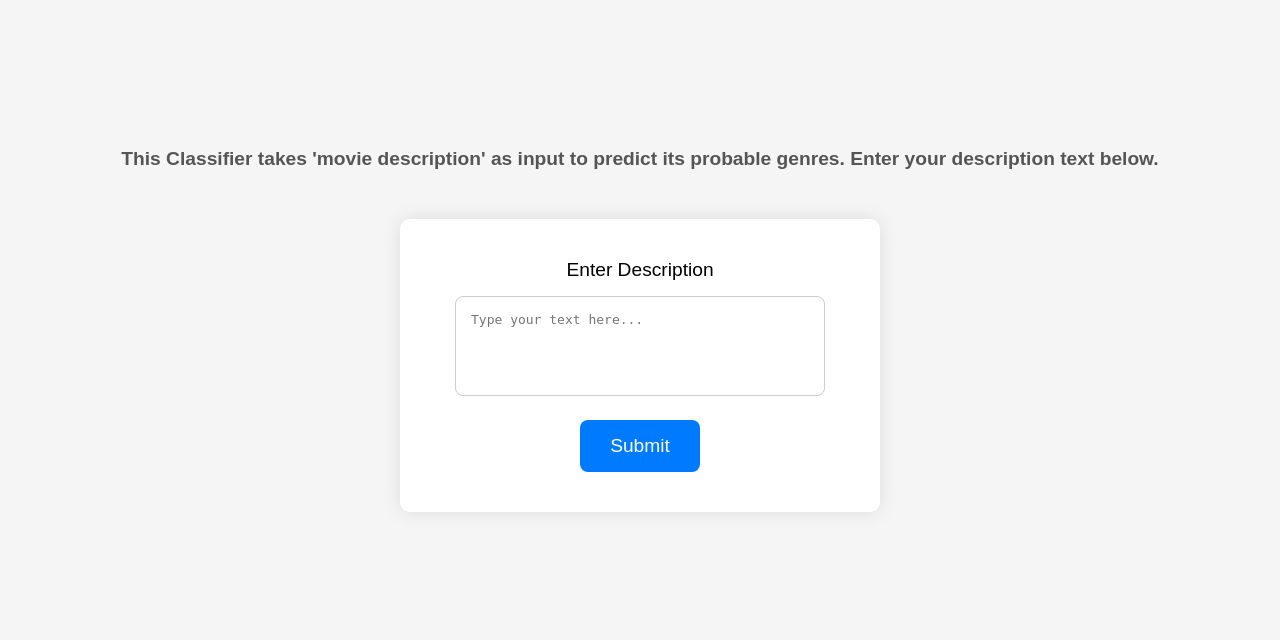
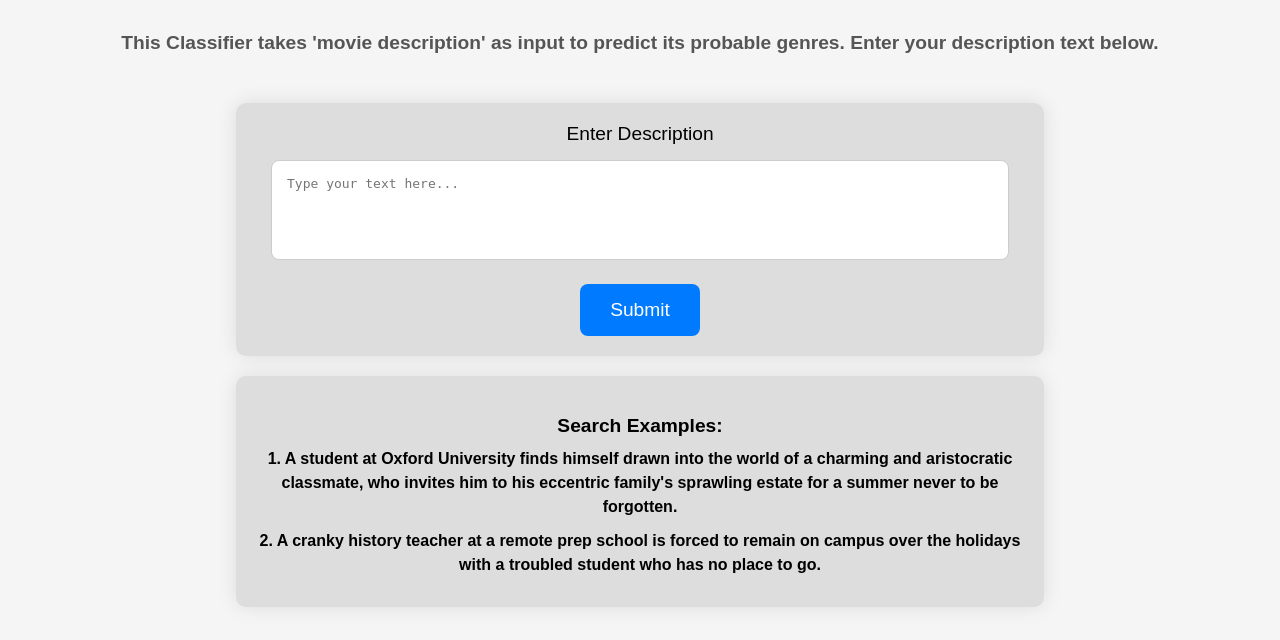
Before and after one commit to moinul-hossain-dhrubo/MultiLabel-Movie-Genre-Classifier, a Flask app: page / in a window 1280 px wide. Shown: the part 165-805 px from the top of the page. Run offline with Flask 3, Linux system fonts and the light colour scheme.

Commit message:
update index.html

```diff
--- a/templates/index.html
+++ b/templates/index.html
@@ -37,13 +37,15 @@
             font-weight: bold;
         }
 
-        .form-wrapper {
-            background-color: #fff;
+        .form-wrapper,
+        .examples {
+            background-color: #ddd; /* Changed background color to gray */
             border-radius: 10px;
             box-shadow: 0 0 20px rgba(0, 0, 0, 0.1);
-            padding: 40px;
-            width: 400px;
+            padding: 20px;
+            width: 60%; /* Widened the container */
             text-align: center;
+            margin-bottom: 20px;
         }
 
         label {
@@ -73,6 +75,24 @@
             border-radius: 8px;
             cursor: pointer;
         }
+
+        .examples-heading {
+            font-size: 1.2em;
+            font-weight: bold;
+            margin-bottom: 10px;
+        }
+
+        .example-list {
+            list-style-type: none;
+            padding: 0;
+            margin: 0;
+        }
+
+        .example-list-item {
+            margin-bottom: 10px;
+            line-height: 1.5;
+            font-weight: bold;
+        }
     </style>
 </head>
 
@@ -89,6 +109,13 @@
                 <input type="submit" value="Submit">
             </form>
         </div>
+        <div class="examples">
+            <p class="examples-heading">Search Examples:</p>
+            <ul class="example-list">
+                <li class="example-list-item">1. A student at Oxford University finds himself drawn into the world of a charming and aristocratic classmate, who invites him to his eccentric family's sprawling estate for a summer never to be forgotten.</li>
+                <li class="example-list-item">2. A cranky history teacher at a remote prep school is forced to remain on campus over the holidays with a troubled student who has no place to go.</li>
+            </ul>
+        </div>
     </div>
 </body>
 
```
